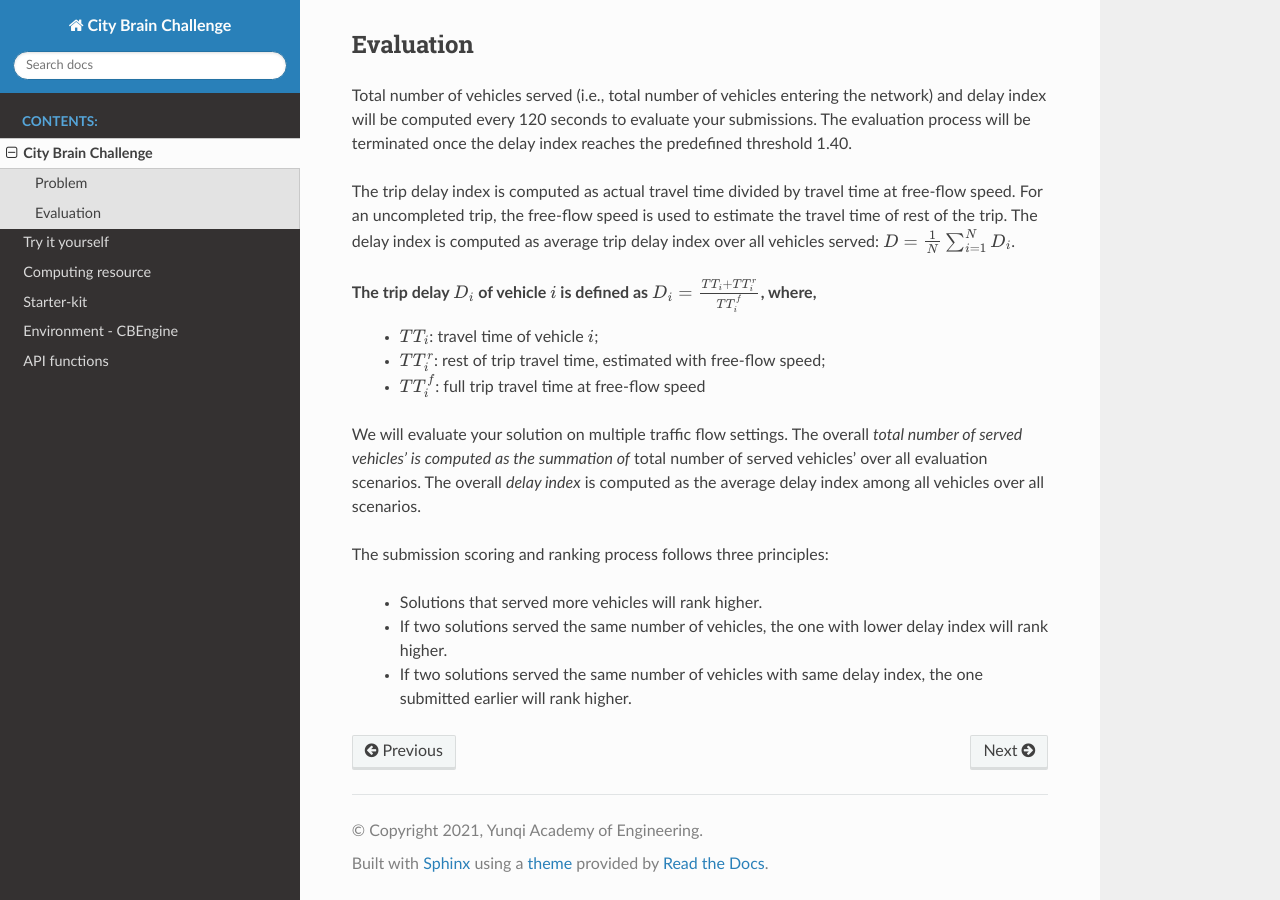
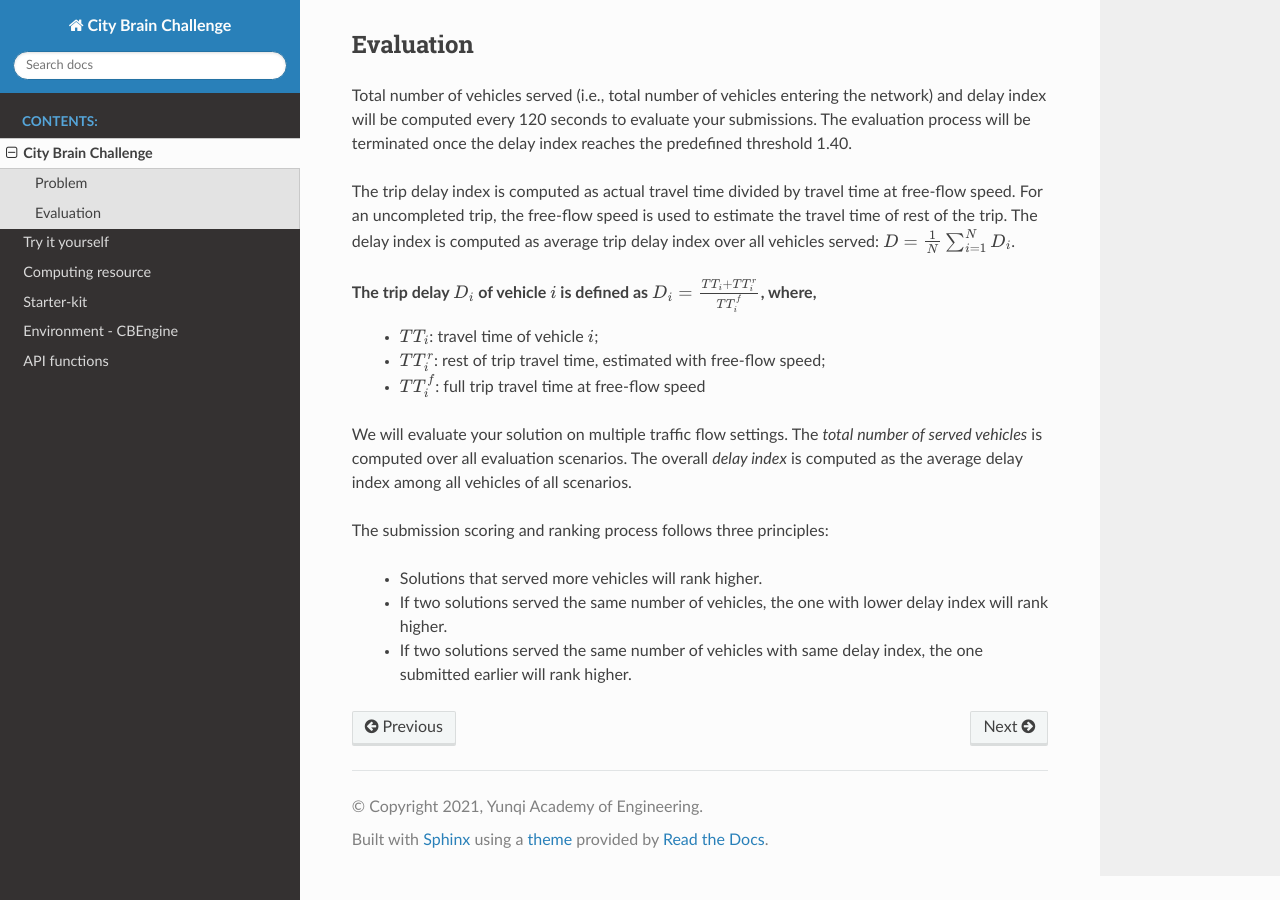
Before and after one commit to CityBrainChallenge/KDDCup2021-CityBrainChallenge, a Sphinx documentation site: the page built from docs/city-brain-challenge.rst, in a window 1280 px wide and 900 px high, scrolled down 1227 px. Built offline with Sphinx 7.4.7 and the Read the Docs theme 2.0.0, drawn with Linux system fonts in a browser that asks for light colours.

Commit message:
Update city-brain-challenge.rst

```diff
--- a/docs/city-brain-challenge.rst
+++ b/docs/city-brain-challenge.rst
@@ -33,7 +33,7 @@ The trip delay :math:`D_{i}` of vehicle :math:`i` is defined as :math:`D_{i} = \
  - :math:`TT_{i}^{r}`: rest of trip travel time, estimated with free-flow speed;
  - :math:`TT_{i}^{f}`: full trip travel time at free-flow speed
 
-We will evaluate your solution on multiple traffic flow settings. The overall `total number of served vehicles' is computed as the summation of` total number of served vehicles' over all evaluation scenarios. The overall `delay index` is computed as the average delay index among all vehicles over all scenarios.
+We will evaluate your solution on multiple traffic flow settings. The `total number of served vehicles` is computed over all evaluation scenarios. The overall `delay index` is computed as the average delay index among all vehicles of all scenarios.
 
 The submission scoring and ranking process follows three principles:
 
```
